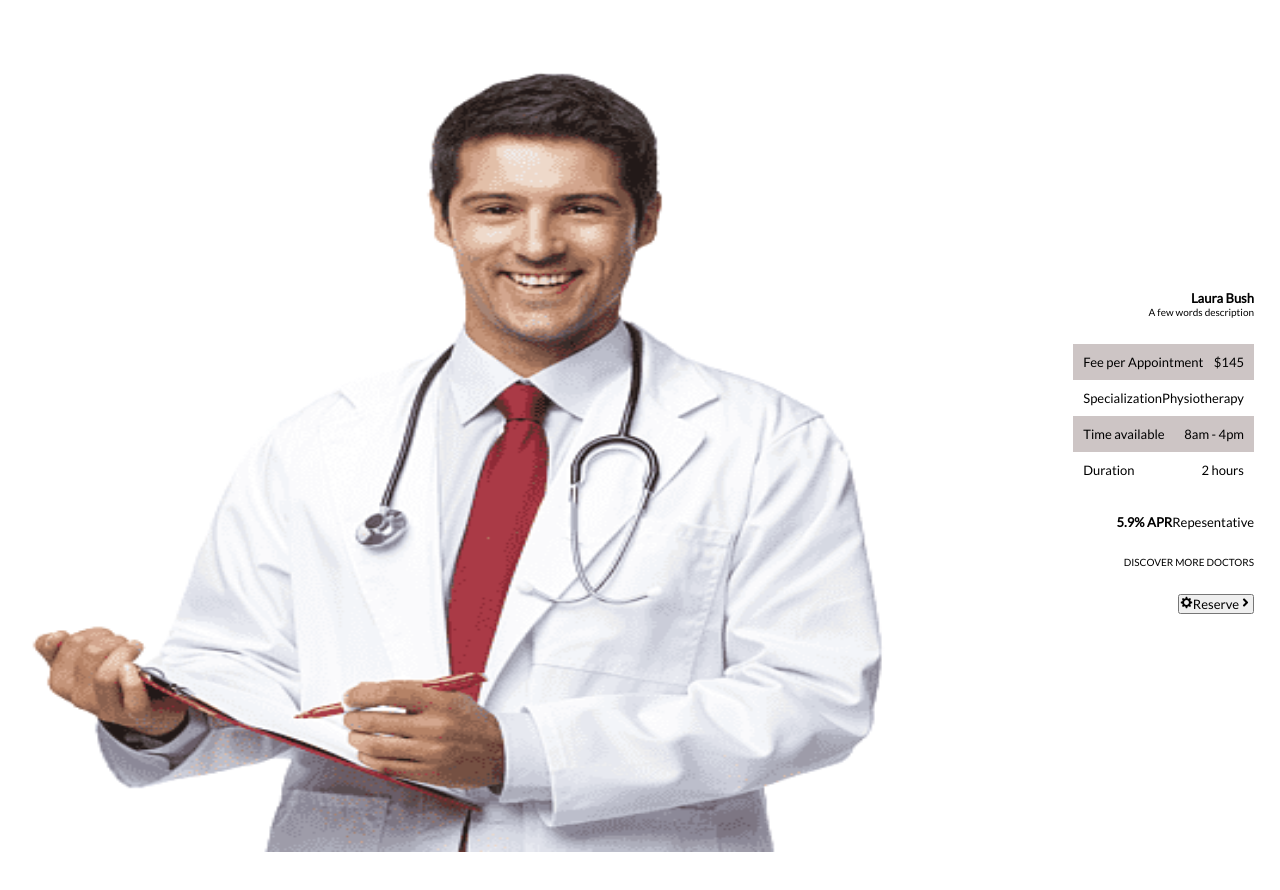
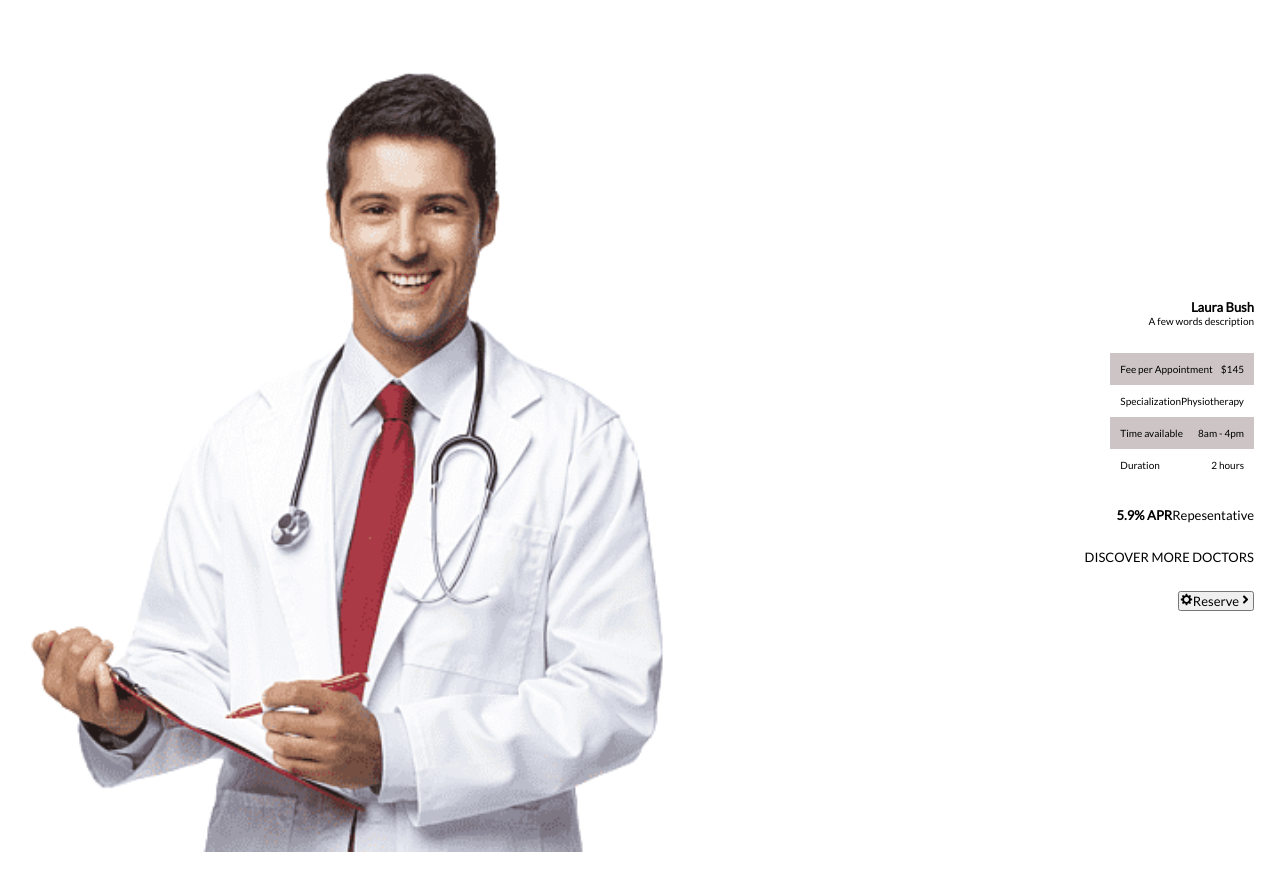
Before and after one commit to mailsg/medimate-frontend, a React (Create React App) app: page / in a window 1280 px wide. Shown: the top 890 px of the page. Built offline with nearby package versions, Linux system fonts and the light colour scheme.

Commit message:
Details page desktop version

```diff
--- a/src/components/Doctor.js
+++ b/src/components/Doctor.js
@@ -38,7 +38,7 @@ export const Doctor = () => (
         <strong>5.9% APR</strong>
         Repesentative
       </p>
-      <p className={styles['small-fonts']}>DISCOVER MORE DOCTORS</p>
+      <p className={styles['more-doctors']}>DISCOVER MORE DOCTORS</p>
       {/* <img src={image1} alt="laura" /> */}
       <button type="button">
         <GoGear />
--- a/src/css/doctor.module.css
+++ b/src/css/doctor.module.css
@@ -24,6 +24,7 @@ section, .photo {
 
 .small-fonts {
   font-size: 10px;
+  text-align: center;
 }
 
 .photo {
@@ -35,15 +36,15 @@ section, .photo {
 .doctor-img, img {
   flex: 1;
   width: 100%;
+  height: 50%;
 }
 
 .extreme-right, .attributes-ls {
+  width: 80%;
   display: flex;
   flex-direction: column;
-  /* align-items: flex-end;
-  justify-self: flex-end; */
-  flex-grow: 1;
-  gap: 2rem;
+  gap: 0.5rem;
+  margin-top: 0.5rem;
 }
 
 h1 {
@@ -54,7 +55,11 @@ h1 {
  width: 100%;
  display: flex;
  justify-content: space-between;
- padding: 10px;
+ padding: 5px;
+}
+
+.attribute p {
+  font-size: 10px;
 }
 
 .dark-bg {
@@ -63,6 +68,10 @@ h1 {
 
 .light-bg {
   background-color: var(--white);
+}
+
+.more-doctors, .discount {
+  display: none;
 }
 
 @media screen and (min-width: 768px) {
@@ -111,4 +120,8 @@ h1 {
    justify-content: space-between;
    padding: 10px;
   }
+
+  .more-doctors, .discount {
+    display: block;
+  }
 }
```
